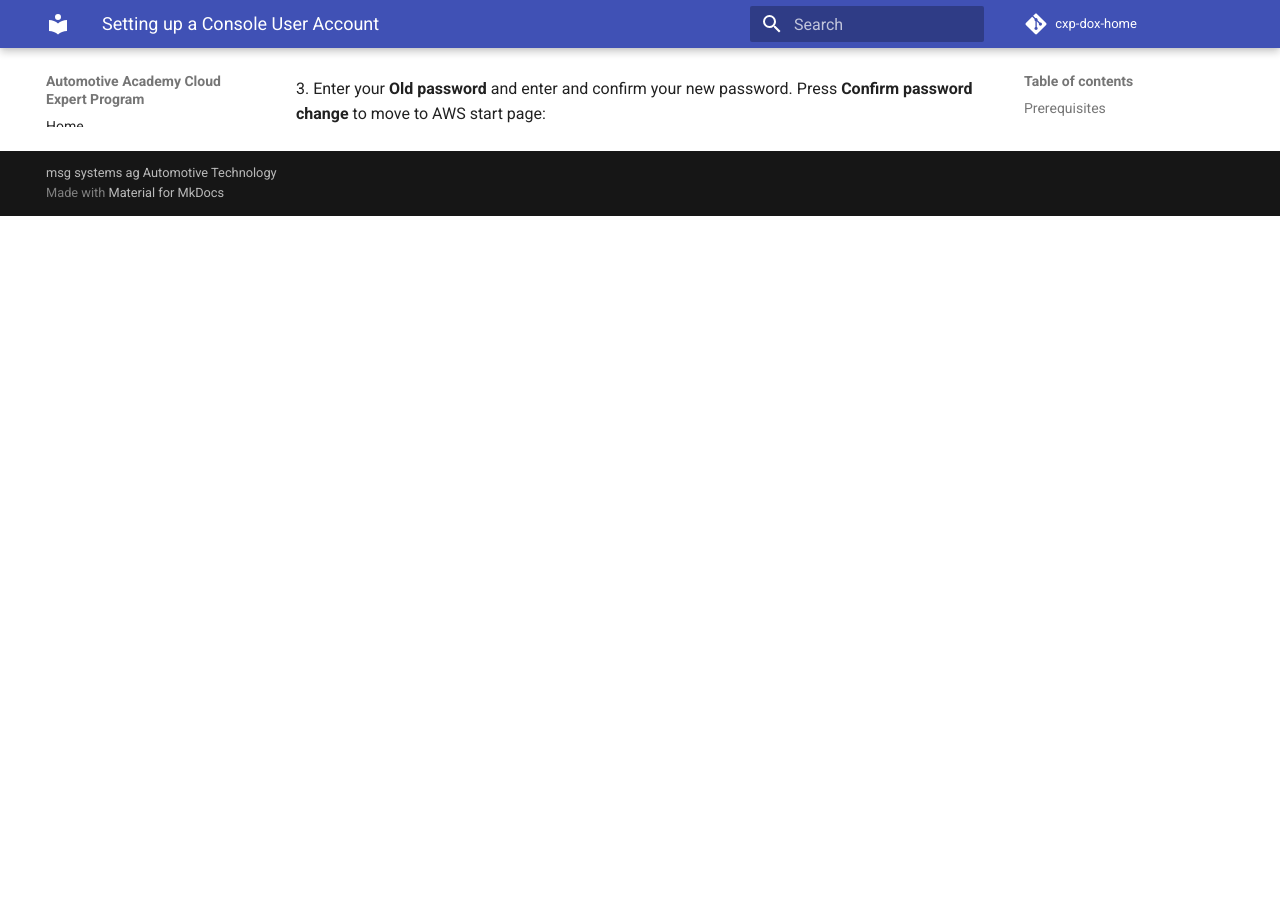
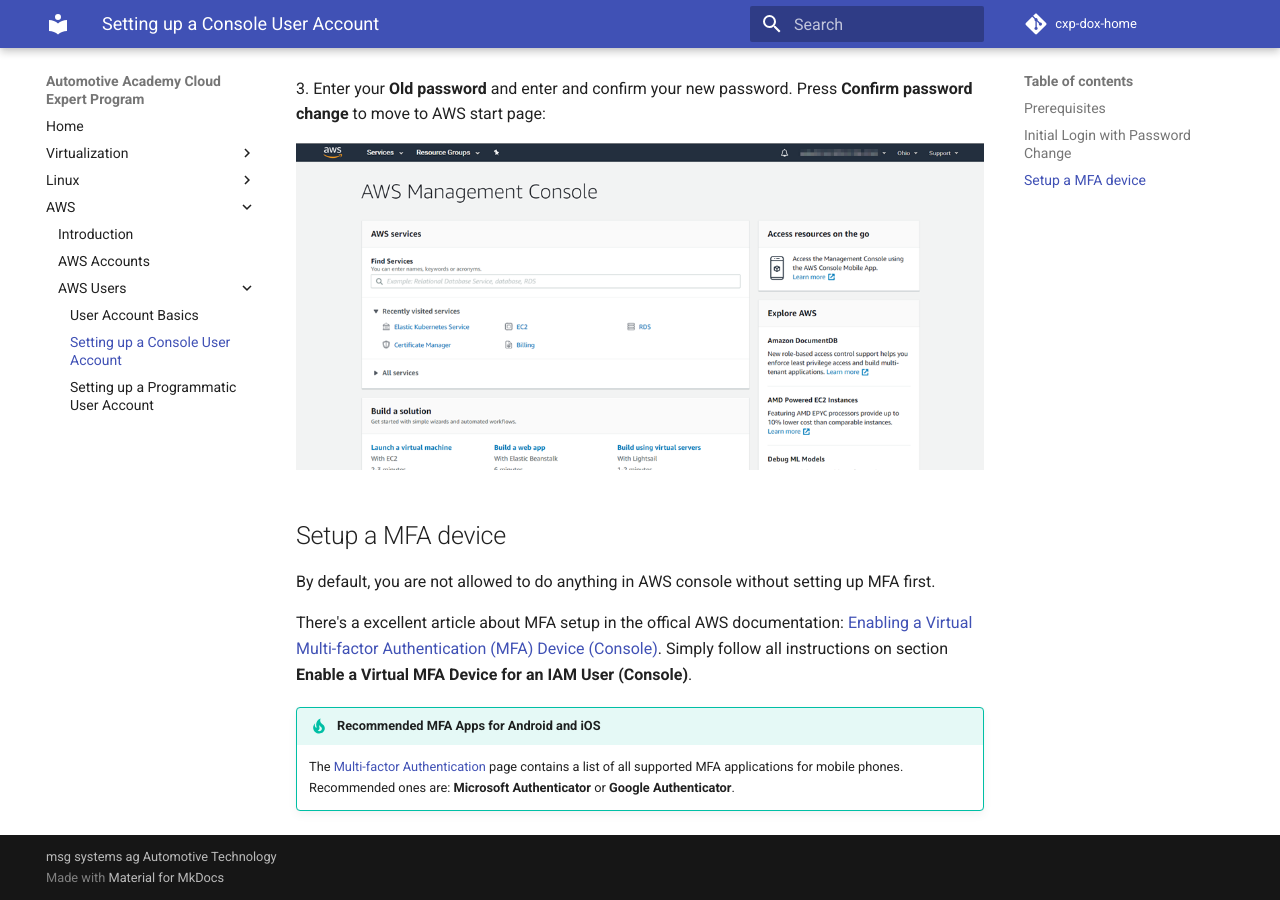
Before and after one commit to msgoat/cxp-dox-home, an MkDocs documentation site: the page built from docs/aws/iam/aws_console_user_setup.md, in a window 1280 px wide and 900 px high, scrolled down 1725 px. Built offline with MkDocs 1.6.1 and Material for MkDocs 9.7.7, drawn with Linux system fonts in a browser that asks for light colours; comment, search, counter and statistics services are not loaded; before the commit the page ends 1941 px from its top, so only the background shows below that.

Commit message:
added sections to chapter "AWS"

```diff
--- a/docs/aws/iam/aws_console_user_setup.md
+++ b/docs/aws/iam/aws_console_user_setup.md
@@ -21,3 +21,16 @@ Before you continue, please make sure you have the following information:
 ![](img/aws_sign-in_1.png)
 
 3\. Enter your __Old password__ and enter and confirm your new password. Press __Confirm password change__ to move to AWS start page:
+
+![](img/aws_sign-in_2.png)
+
+## Setup a MFA device
+
+By default, you are not allowed to do anything in AWS console without setting up MFA first.
+
+There's a excellent article about MFA setup in the offical AWS documentation: [Enabling a Virtual Multi-factor Authentication (MFA) Device (Console)](https://docs.aws.amazon.com/IAM/latest/UserGuide/id_credentials_mfa_enable_virtual.html).
+Simply follow all instructions on section __Enable a Virtual MFA Device for an IAM User (Console)__.
+
+!!! tip "Recommended MFA Apps for Android and iOS"
+    The [Multi-factor Authentication](https://aws.amazon.com/iam/features/mfa/?audit=2019q1) page contains a list of
+    all supported MFA applications for mobile phones. Recommended ones are: __Microsoft Authenticator__ or __Google Authenticator__.
--- a/mkdocs.yml
+++ b/mkdocs.yml
@@ -1,9 +1,10 @@
 site_name: Automotive Academy Cloud Expert Program
-site_url: https://docs.at.automotive.msg.team/cxp
-site_description: Cloud Expert Program documentation
+site_url: https://d2lxv3e7d7f0dt.cloudfront.net/
+site_description: Documentation Site of the Automotive Academy Cloud Expert Program
 copyright: msg systems ag Automotive Technology
 repo_url: https://github.com/msgoat/cxp-dox-home
 repo_name: cxp-dox-home
+use_directory_urls: false
 markdown_extensions:
   - footnotes
   - admonition
```
Also changed, not shown: docs/aws/iam/img/aws_sign-in_2.png (added).
